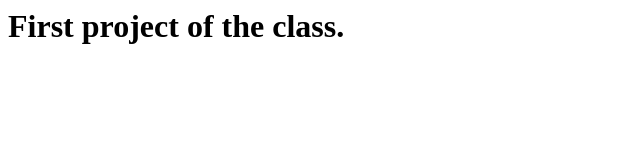
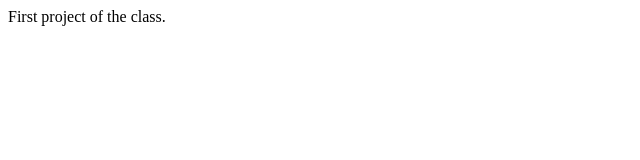
Before and after one commit to jeterwong2004-dev/CUS1172_JeterWang, a plain HTML site: page Milestone_1/index.html in a window 1280 px wide. Shown: the whole page, without its empty margins (0-640 px from the left). Drawn offline with Linux system fonts and the light colour scheme.

Commit message:
Update index.html

```diff
--- a/Milestone_1/index.html
+++ b/Milestone_1/index.html
@@ -1,5 +1,5 @@
 <html>
   <body>
-    <h1> First project of the class.</h1>
+    <p> First project of the class.</p>
   </body>
 </html>
```
